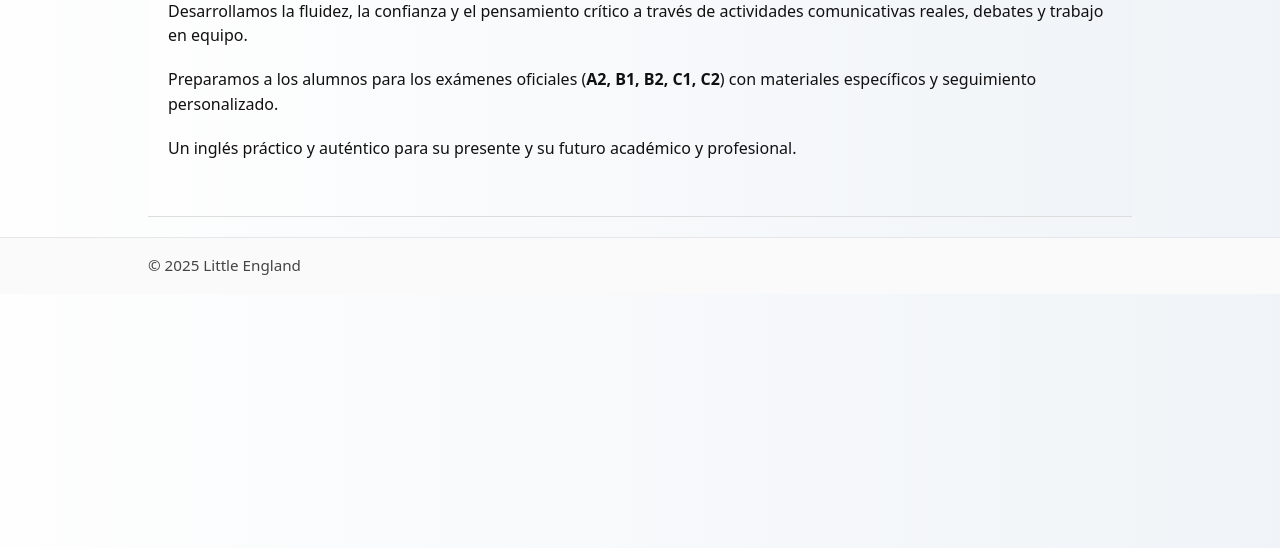
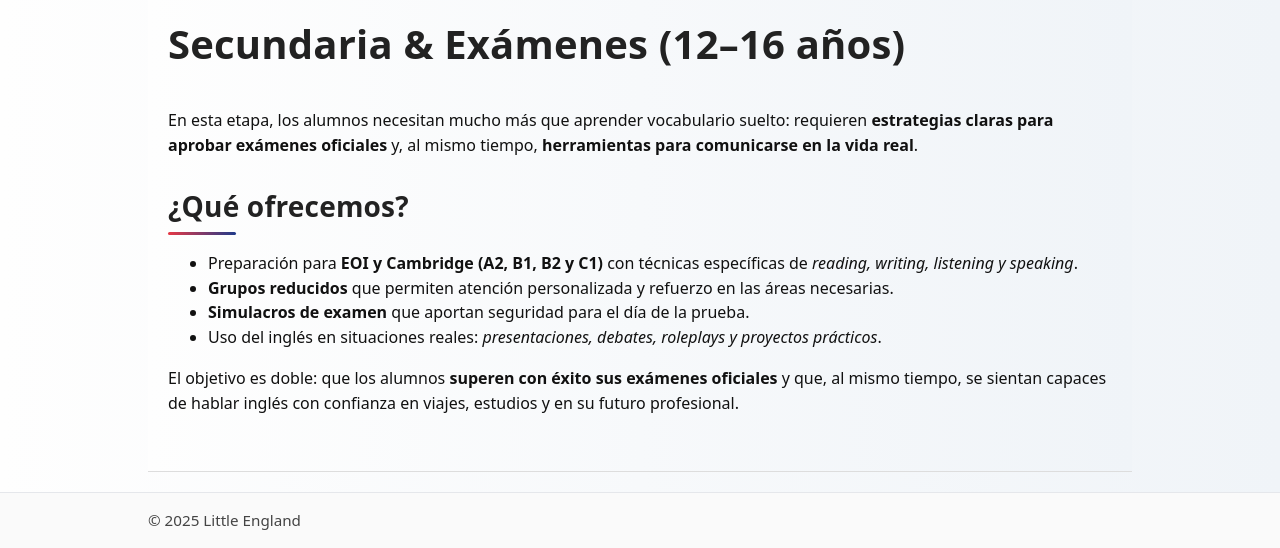
Before and after one commit to dixonbruce/englishco, a Jekyll site: the page built from secundaria.html, in a window 1280 px wide and 1194 px high. Shown: the part 646-1194 px from the top of the window. Built offline with Jekyll 4.4.1, drawn with Linux system fonts in a browser that asks for light colours.

Commit message:
Update secundaria.html

```diff
--- a/secundaria.html
+++ b/secundaria.html
@@ -17,10 +17,25 @@ section: "cursos"
         <p>
         <img src="/secundaria_aula.png" alt="Aula secundaria"  class="classroom-img" />
       </p>
+      <h1>Secundaria & Exámenes (12–16 años)</h1>
+      <p>
+        En esta etapa, los alumnos necesitan mucho más que aprender vocabulario suelto: requieren
+        <strong>estrategias claras para aprobar exámenes oficiales</strong> y, al mismo tiempo,
+        <strong>herramientas para comunicarse en la vida real</strong>.
+      </p>
 
-        <p>Desarrollamos la fluidez, la confianza y el pensamiento crítico a través de actividades comunicativas reales, debates y trabajo en equipo.</p>
-        <p>Preparamos a los alumnos para los exámenes oficiales (<strong>A2, B1, B2, C1, C2</strong>) con materiales específicos y seguimiento personalizado.</p>
-        <p>Un inglés práctico y auténtico para su presente y su futuro académico y profesional.</p>
+      <h2>¿Qué ofrecemos?</h2>
+      <ul>
+        <li>Preparación para <strong>EOI y Cambridge (A2, B1, B2 y C1)</strong> con técnicas específicas de <em>reading, writing, listening y speaking</em>.</li>
+        <li><strong>Grupos reducidos</strong> que permiten atención personalizada y refuerzo en las áreas necesarias.</li>
+        <li><strong>Simulacros de examen</strong> que aportan seguridad para el día de la prueba.</li>
+        <li>Uso del inglés en situaciones reales: <em>presentaciones, debates, roleplays y proyectos prácticos</em>.</li>
+      </ul>
+
+      <p>
+        El objetivo es doble: que los alumnos <strong>superen con éxito sus exámenes oficiales</strong> y que, al mismo tiempo,
+        se sientan capaces de hablar inglés con confianza en viajes, estudios y en su futuro profesional.
+      </p>
       </div>
     </section>
 
```
